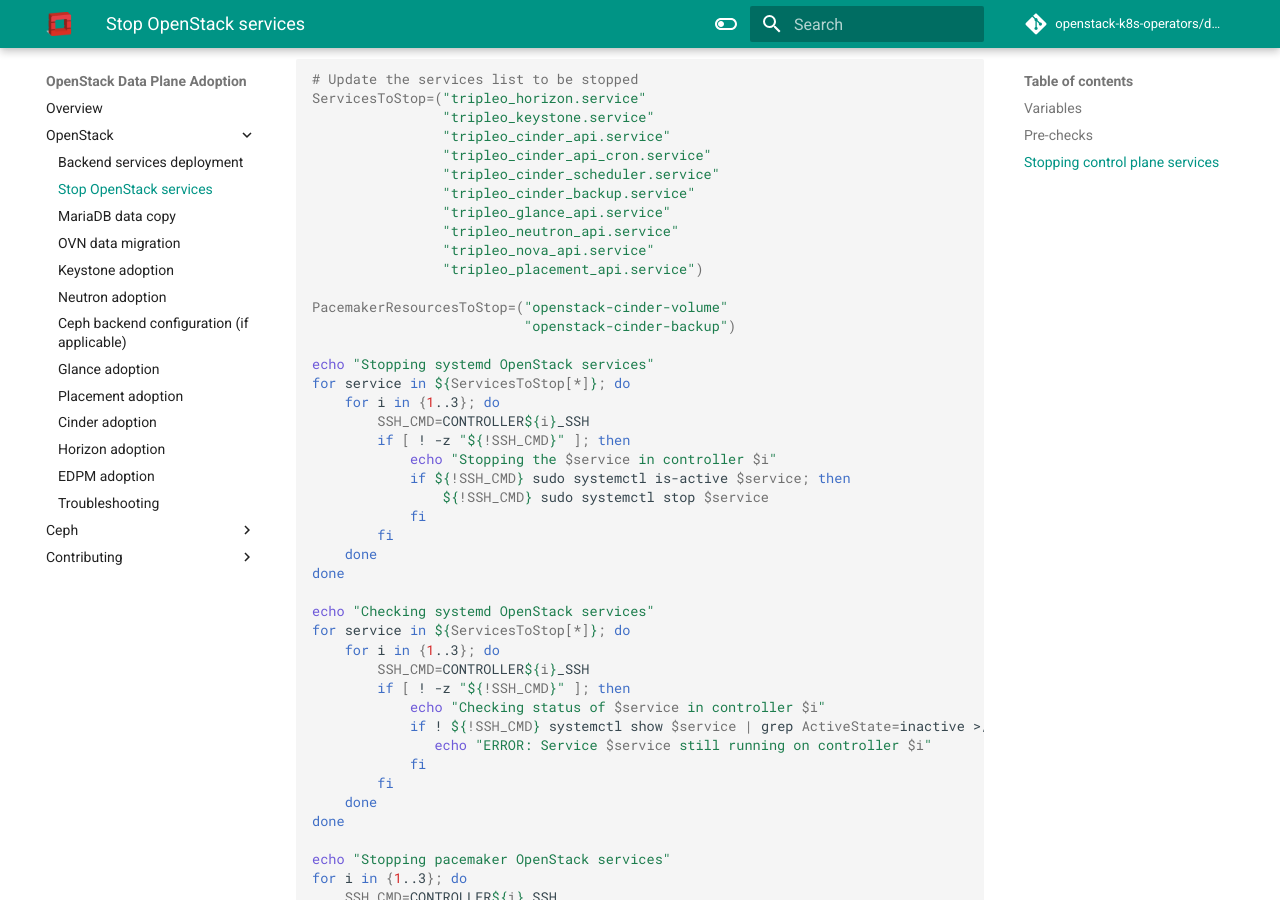
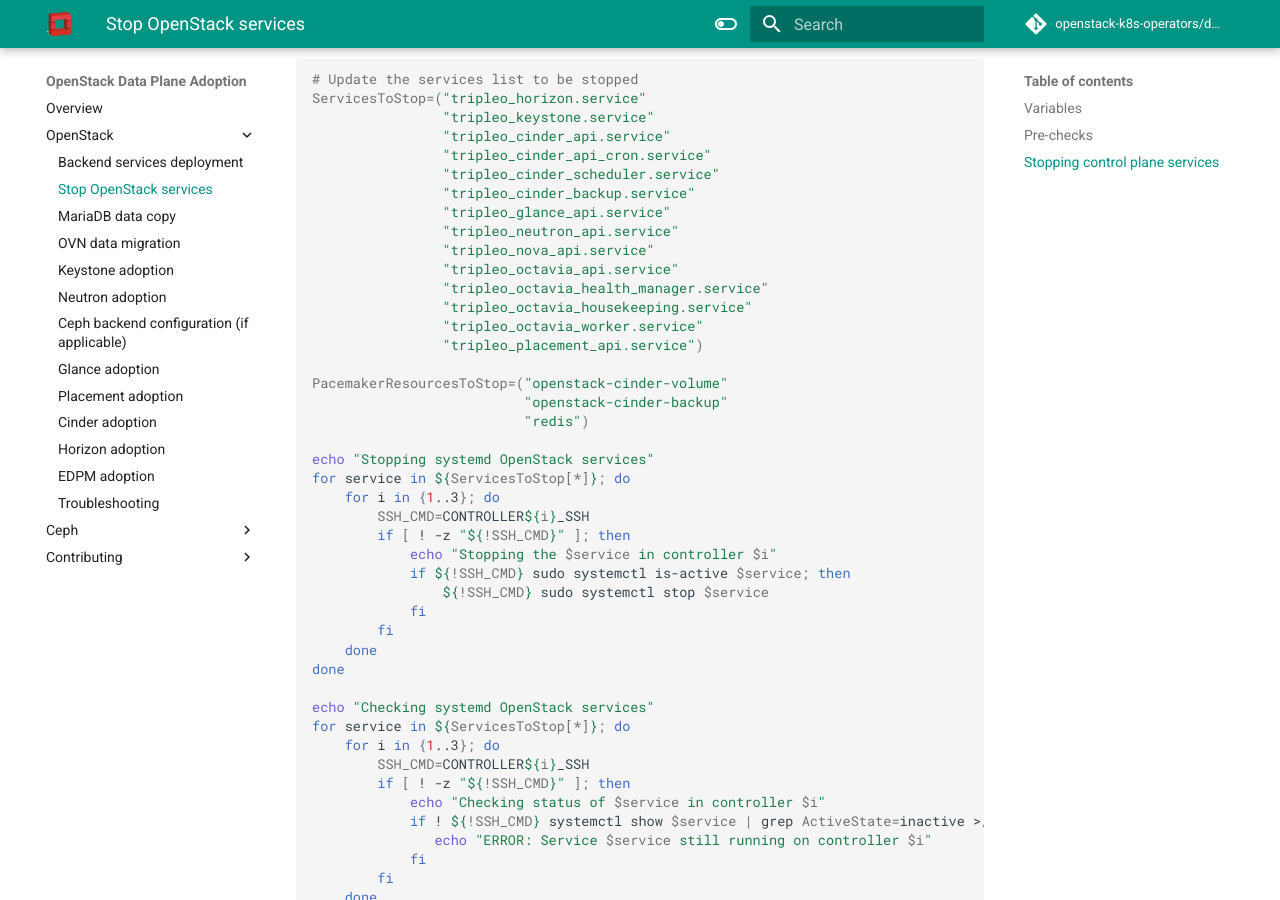
Before and after one commit to openstack-k8s-operators/data-plane-adoption, an MkDocs documentation site: the page built from docs/openstack/stop_openstack_services.md, in a window 1280 px wide and 900 px high, scrolled down 1543 px. Built offline with MkDocs 1.6.1 and Material for MkDocs 9.7.7, drawn with Linux system fonts in a browser that asks for light colours; comment, search, counter and statistics services are not loaded; the version menu is left out.

Commit message:
Add Octavia services to the services to stop

```diff
--- a/docs/openstack/stop_openstack_services.md
+++ b/docs/openstack/stop_openstack_services.md
@@ -84,10 +84,15 @@
                 "tripleo_glance_api.service"
                 "tripleo_neutron_api.service"
                 "tripleo_nova_api.service"
+                "tripleo_octavia_api.service"
+                "tripleo_octavia_health_manager.service"
+                "tripleo_octavia_housekeeping.service"
+                "tripleo_octavia_worker.service"
                 "tripleo_placement_api.service")
 
 PacemakerResourcesToStop=("openstack-cinder-volume"
-                          "openstack-cinder-backup")
+                          "openstack-cinder-backup"
+                          "redis")
 
 echo "Stopping systemd OpenStack services"
 for service in ${ServicesToStop[*]}; do
```
